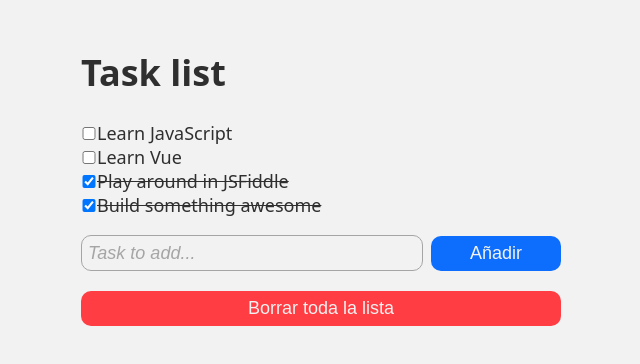
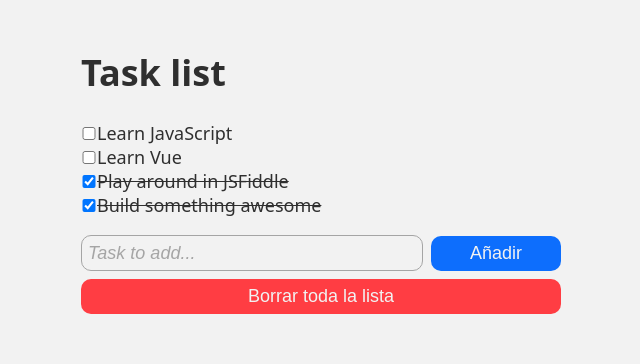
Before and after one commit to notDRKY/vue-project-task-list, a Vue app: page / in a window 1280 px wide. Shown: the top 364 px of the page, without its empty margins (319-959 px from the left). Built offline with nearby package versions, Linux system fonts and the light colour scheme.

Commit message:
margin bug solved

```diff
--- a/src/App.vue
+++ b/src/App.vue
@@ -2,7 +2,6 @@
   <h1>Task list</h1>
   <TodoList />
   <todo-add />
-  <br />
   <todo-del-all />
 </template>
 
@@ -73,7 +72,7 @@ body {
 }
 
 #app button {
-  margin-top: -0.5rem;
+  margin-top: 0.5rem;
   color: #f2f2f2;
   font-size: 18px;
   width: 100%;
```
